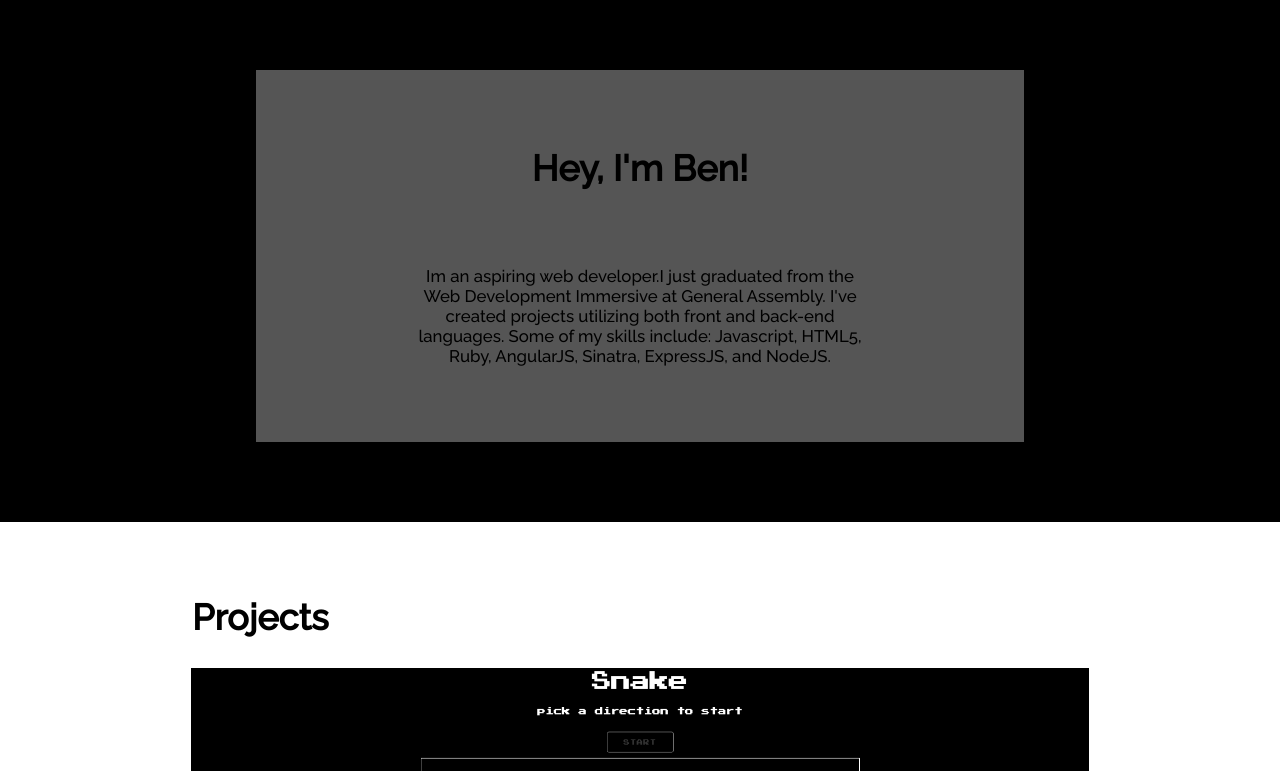
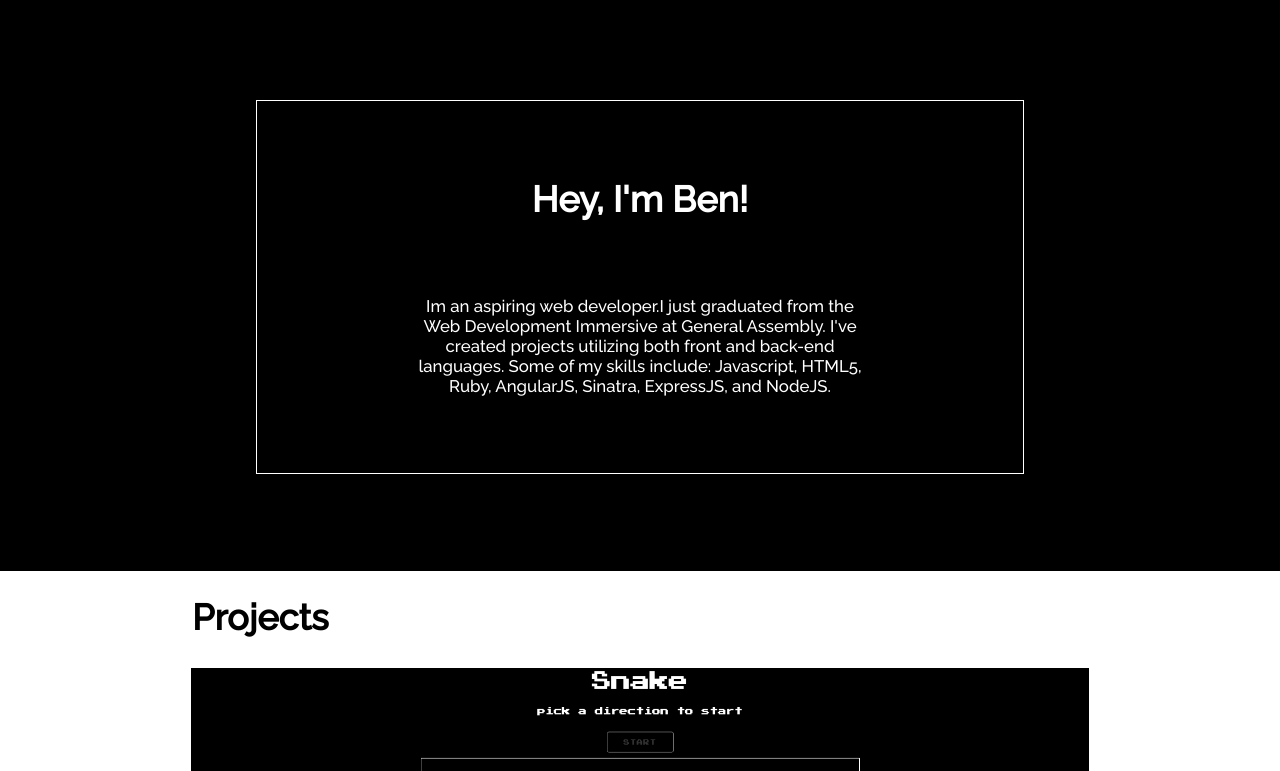
Before and after one commit to BendyW/BendyW.github.io, a plain HTML site: page index.html in a window 1280 px wide. Shown: the part 810-1581 px from the top of the page. Drawn offline with nearby package versions, Linux system fonts and the light colour scheme.

Commit message:
changed stylin

```diff
--- a/public/styles/style.scss
+++ b/public/styles/style.scss
@@ -70,22 +70,27 @@ span {
   font-family: 'Raleway', sans-serif;
   text-align: center;
   background-color: black;
+  color:white;
   margin-top: 0;
   padding: 10vh 20% 10vh 20%;
 }
 #aboutme > h2{
-padding-top: 10%;
+  text-color: white;
+  padding: 10% 20% 10% 20%;
+  border-top: 1px solid white;
+  border-left: 1px solid white;
+  border-right: 1px solid white;
+  margin-bottom: 0;
 }
 #aboutme > p{
+  margin-top: 0;
   font-size: .7em;
+  padding: 0 20% 10% 20%;
+  border-left: 1px solid white;
+  border-bottom: 1px solid white;
+  border-right: 1px solid white;
 }
-#aboutme > h2,#aboutme > p{
- background-color: rgba(169,169,169, .5);
-  margin: 0;
-  padding-bottom: 10%;
-  padding-left: 20%;
-  padding-right: 20%;
-}
+
 #head{
   width: 100%;
   height: 100vh;
```
Also changed, not shown: index.html (+0 -4 lines), public/styles/style.css.
